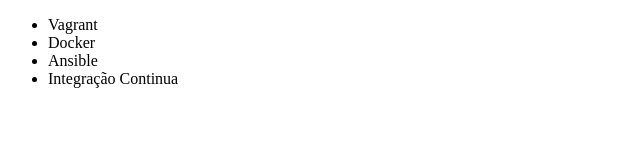
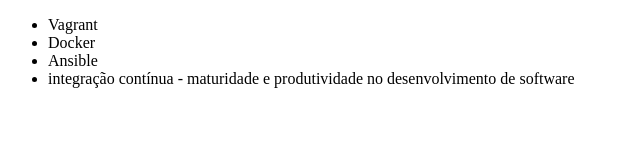
Before and after one commit to DevDemetrio/brincando_com_git, a plain HTML site: page index.html in a window 1280 px wide. Shown: the whole page, without its empty margins (0-640 px from the left). Drawn offline with Linux system fonts and the light colour scheme.

Commit message:
Renomeando curso de integração contiínua

```diff
--- a/index.html
+++ b/index.html
@@ -9,7 +9,10 @@
       <li>Vagrant</li>
       <li>Docker</li>
       <li>Ansible</li>
-      <li>Integração Continua</li>
+      <li>
+        integração contínua - maturidade e produtividade no desenvolvimento de
+        software
+      </li>
     </ul>
   </body>
 </html>
```
